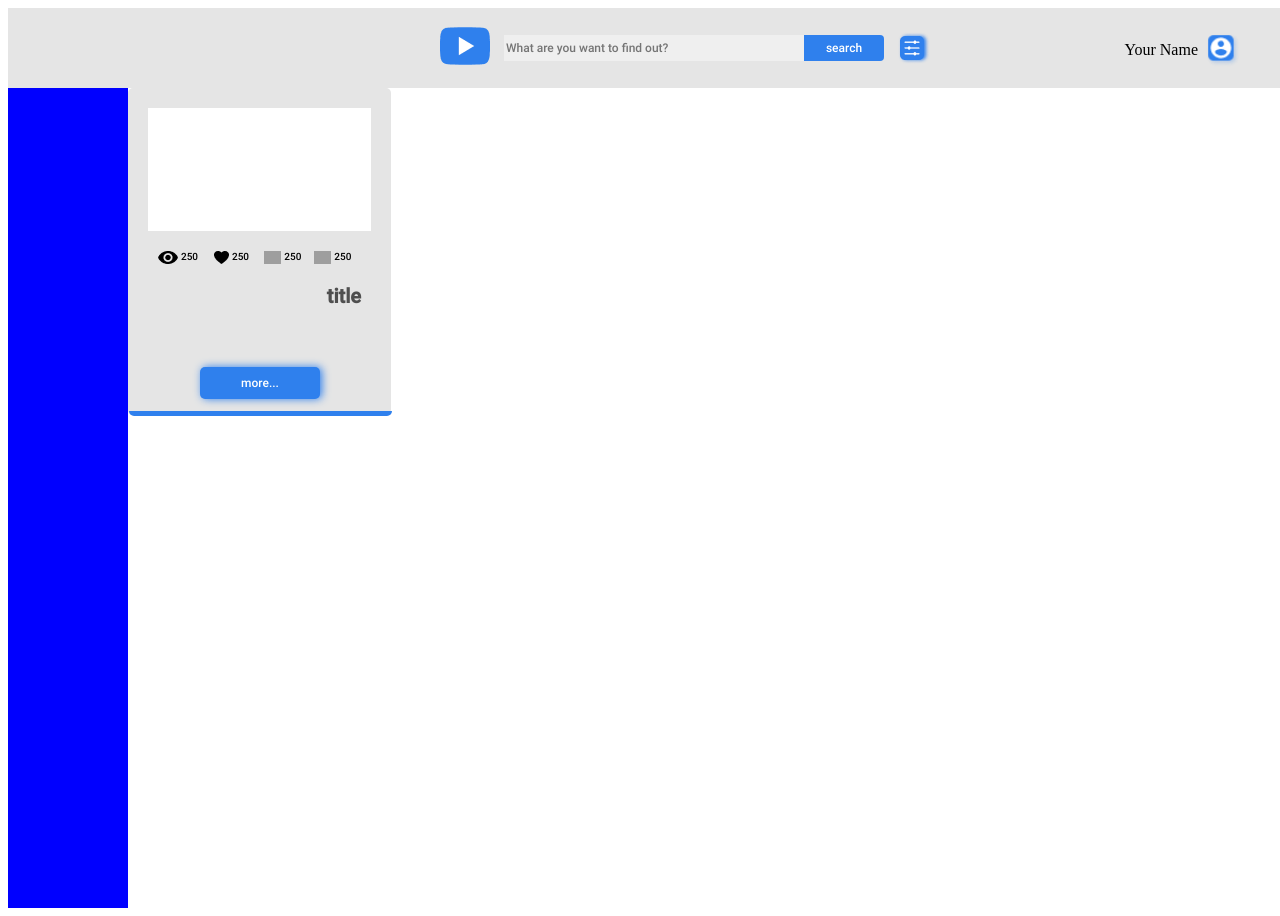
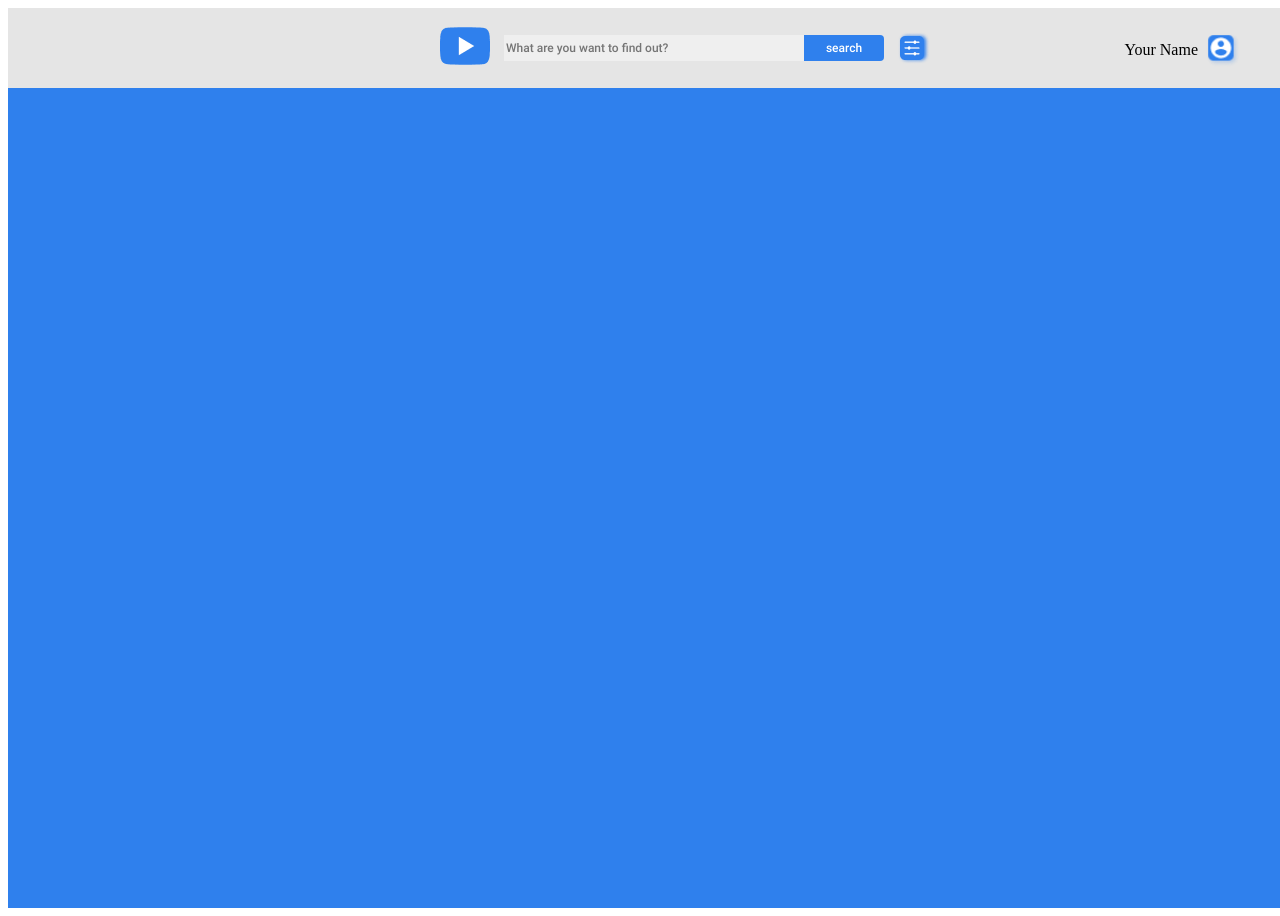
Before and after one commit to PteNiX/youtube-Angular-, an Angular app: page / in a window 1280 px wide. Shown: the top 916 px of the page. Built offline with nearby package versions, Linux system fonts and the light colour scheme; grey boxes are pictures that could not be loaded.

Commit message:
fix: bugs in interfaces feat: add function show in search-button feat: add cards and styles for them

```diff
--- a/src/app/app.component.scss
+++ b/src/app/app.component.scss
@@ -14,5 +14,5 @@ main {
     margin: auto;
     height: 900px;
     overflow: hidden;
-    background-color: blue;
+    background-color: #2F80ED;
 }
--- a/src/app/header/search/models/search-response.model.ts
+++ b/src/app/header/search/models/search-response.model.ts
@@ -1,5 +1,3 @@
-export class SearchResponse {}
-
 import { Item } from './search-item.model';
 
 export interface Responce {
--- a/src/app/header/search/search-input/search-input.component.html
+++ b/src/app/header/search/search-input/search-input.component.html
@@ -1,5 +1,5 @@
 <div class="search">
     <input class="search-input" type="text" [(ngModel)]="searchForm.text" required name="text"
         placeholder="What are you want to find out?" />
-    <button class="search-button">search</button>
+    <button class="search-button" (click)="showSearch()">search</button>
 </div>
--- a/src/app/header/search/search-input/search-input.component.ts
+++ b/src/app/header/search/search-input/search-input.component.ts
@@ -6,9 +6,15 @@ import { Component, OnInit } from '@angular/core';
   styleUrls: ['./search-input.component.scss'],
 })
 export class SearchInputComponent implements OnInit {
-  searchForm: any = {
+  public searchForm: any = {
     text: '',
   };
+
+  showSearch() {
+    document
+      .querySelector('.search-result')
+      ?.classList.toggle('search-result-active');
+  }
 
   constructor() {}
 
--- a/src/app/header/search/search-results/card/card.component.html
+++ b/src/app/header/search/search-results/card/card.component.html
@@ -1,25 +1,25 @@
-<div class="card">
-    <div class="card-img"></div>
+<div *ngFor="let card of cards; let i = index" class="card">
+    <img class="card-img" src='{{mock.items[i].snippet.thumbnails.medium.url}}'>
     <div class="card-group">
         <div class="group-view">
             <img class=view-image src="../../../../../assets/images/view.png">
-            <div class="view-value">250</div>
+            <div class="view-value">{{mock.items[i].statistics.viewCount}}</div>
         </div>
         <div class="group-like">
             <img class=like-image src="../../../../../assets/images/like.png">
-            <div class="like-value">250</div>
+            <div class="like-value">{{mock.items[i].statistics.likeCount}}</div>
         </div>
         <div class="group-dislike">
             <img class=dislike-image src="../../../../../assets/images/dislike.png">
-            <div class="dislike-value">250</div>
+            <div class="dislike-value">{{mock.items[i].statistics.dislikeCount}}</div>
         </div>
         <div class="group-comment">
             <img class=comment-image src="../../../../../assets/images/comment.png">
-            <div class="comment-value">250</div>
+            <div class="comment-value">{{mock.items[i].statistics.commentCount}}</div>
         </div>
 
     </div>
-    <div class="card-title">title</div>
+    <div class="card-title">{{mock.items[i].snippet.title}}</div>
     <button class="card-btn">more...</button>
     <div class="card-bottom-panel"></div>
 </div>
--- a/src/app/header/search/search-results/card/card.component.scss
+++ b/src/app/header/search/search-results/card/card.component.scss
@@ -32,7 +32,7 @@ color: #000000;
 
         .group-view{
             display:flex;
-            width: 39px;
+            width: 41px;
             gap:3px;
 
         }
@@ -69,6 +69,7 @@ color: #000000;
         line-height: 23px;
         text-align: right;
         color: #4F4F4F;
+        overflow: hidden;
     }
     .card-btn {
         position:relative;
--- a/src/app/header/search/search-results/card/card.component.ts
+++ b/src/app/header/search/search-results/card/card.component.ts
@@ -1,15 +1,19 @@
 import { Component, OnInit } from '@angular/core';
+import { mockResponse } from '../../../../mock/mock-response';
 
 @Component({
   selector: 'app-card',
   templateUrl: './card.component.html',
-  styleUrls: ['./card.component.scss']
+  styleUrls: ['./card.component.scss'],
 })
 export class CardComponent implements OnInit {
+  constructor() {}
 
-  constructor() { }
+  mock = mockResponse;
+
+  cards = this.mock.items;
 
   ngOnInit(): void {
+    console.log(this.mock.items.length);
   }
-
 }
--- a/src/app/header/search/search-results/search-results.component.scss
+++ b/src/app/header/search/search-results/search-results.component.scss
@@ -1,7 +1,25 @@
 
 .search-result {
+    display: none;
     background-color: white;
     margin: auto;
     width: 1200px;
-    height: 1100px;
+    height: 11100px;
+
 }
+
+
+app-card {
+    position: relative;
+    left:29px;
+    display: flex;
+    flex-wrap: wrap;
+    gap:29px;
+    top:31px;
+
+
+}
+
+.search-result-active {
+    display: block;
+}
--- a/src/app/header/search/search-results/search-results.component.ts
+++ b/src/app/header/search/search-results/search-results.component.ts
@@ -8,5 +8,7 @@ import { Component, OnInit } from '@angular/core';
 export class SearchResultsComponent implements OnInit {
   constructor() {}
 
+  mockResponse: any;
+
   ngOnInit(): void {}
 }
--- a/src/app/mock/mock-response.ts
+++ b/src/app/mock/mock-response.ts
@@ -1,6 +1,5 @@
-import { SearchResponse } from 'src/app/header/search/models/search-response.model';
-
-export const mockResponse: SearchResponse = {
+import { Responce } from 'src/app/header/search/models/search-response.model';
+export const mockResponse: Responce = {
   kind: 'youtube#videoListResponse',
   etag: '"Fznwjl6JEQdo1MGvHOGaz_YanRU/Cmodw7c5XPTM8Yg3kMXelihxek4"',
   pageInfo: {
@@ -371,7 +370,6 @@ export const mockResponse: SearchResponse = {
         ],
         categoryId: '27',
         liveBroadcastContent: 'none',
-        defaultLanguage: 'ru',
         localized: {
           title: 'Что такое Angular. Обзор возможностей',
           description:
@@ -451,7 +449,6 @@ export const mockResponse: SearchResponse = {
         ],
         categoryId: '28',
         liveBroadcastContent: 'none',
-        defaultLanguage: 'en',
         localized: {
           title: 'What is Angular? (Explained for Beginners)',
           description:
@@ -522,7 +519,6 @@ export const mockResponse: SearchResponse = {
         ],
         categoryId: '27',
         liveBroadcastContent: 'none',
-        defaultLanguage: 'ru',
         localized: {
           title: 'Уроки Angular для начинающих / #1 - Введение в Angular',
           description:
```
Also changed, not shown: src/app/header/search/models/search-item.model.ts (+8 -10 lines).
